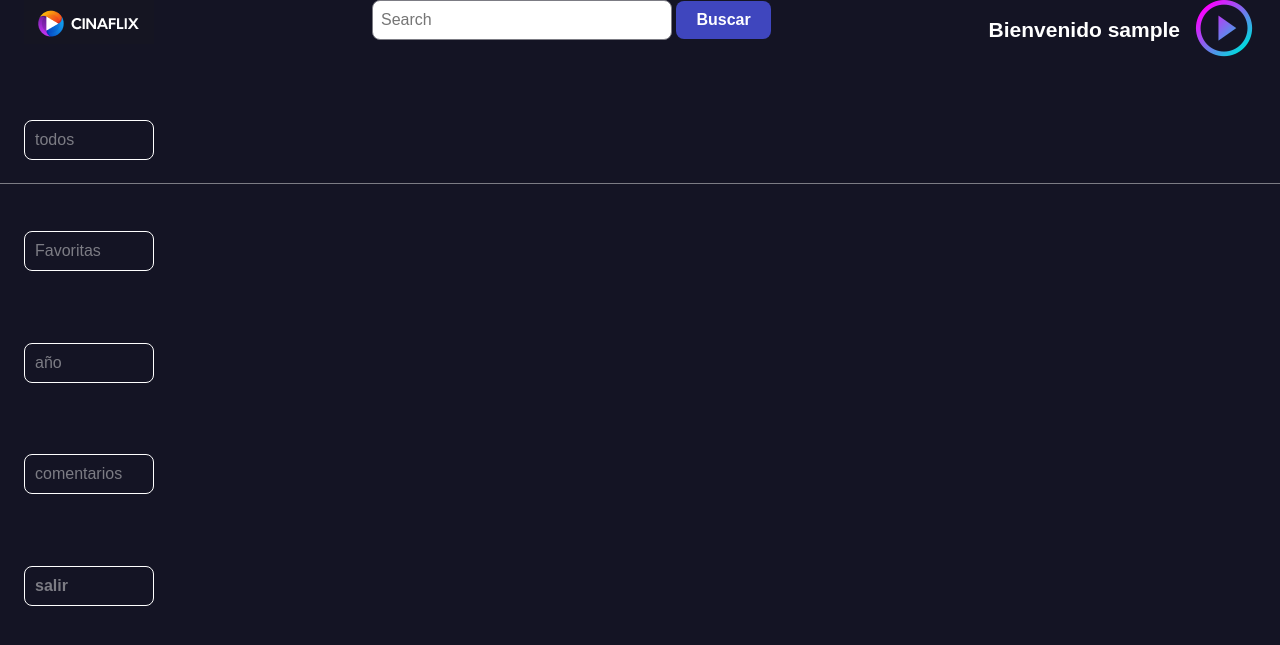
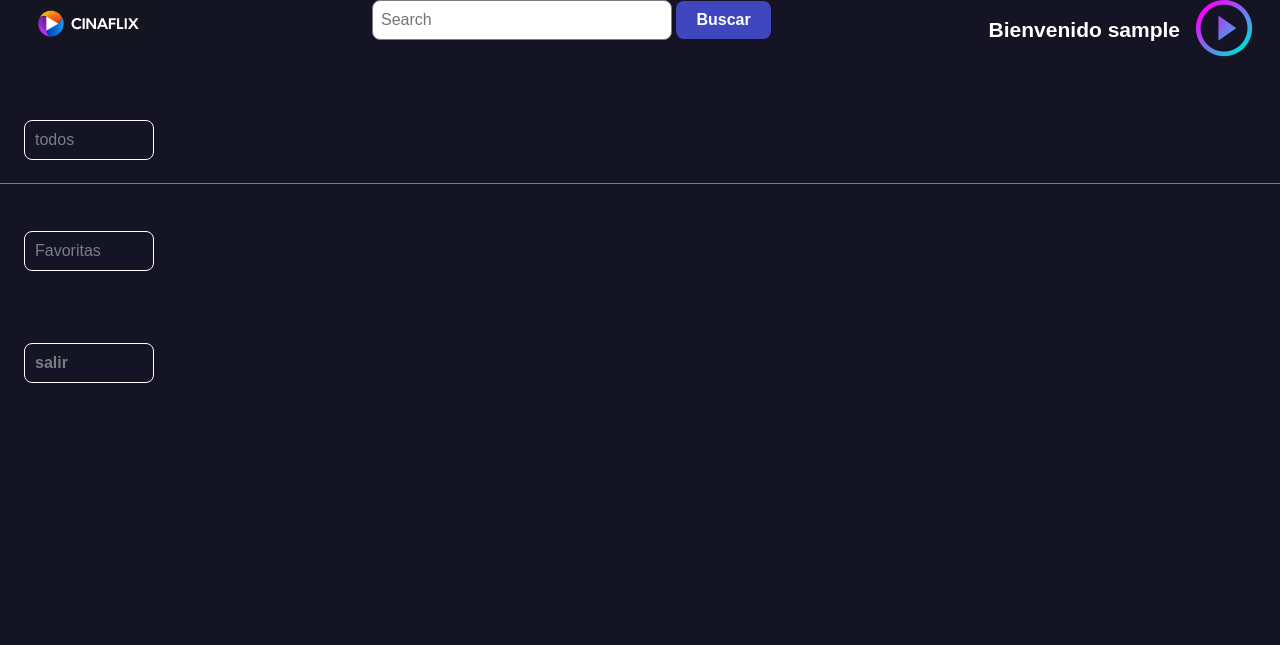
Before and after one commit to Bogov98/cinaflix, a Django app: page / in a window 1280 px wide. Shown: the top 645 px of the page. Run offline with Django 4.2, Linux system fonts and the light colour scheme; the visitor is signed in with stand-in values (Sample User, id 1); data that the repository does not hold is empty.

Commit message:
coemntario

```diff
--- a/aplicacion/static/css/favoritos.css
+++ b/aplicacion/static/css/favoritos.css
@@ -5,7 +5,7 @@ body {
   }
 
   .container {
-    max-width: 800px;
+    max-width: 1200px;
     margin: 0 auto;
     padding: 20px;
     text-align: center;
@@ -47,5 +47,6 @@ body {
     padding: 10px 20px;
     border-radius: 5px;
     cursor: pointer;
-    margin-top: 20px;
+    margin-right: 50%;
+    align-items: center;
   }
--- a/aplicacion/templates/Favoritos/favoritos.html
+++ b/aplicacion/templates/Favoritos/favoritos.html
@@ -25,7 +25,8 @@
     {%endfor%}
 
 
-    <a href="{% url 'home' %}" class="btn-back">Ir a Home</a>
+
   </div>
+  <a href="{% url 'home' %}" class="btn-back">Ir a Home</a>
 </body>
 </html>
--- a/aplicacion/templates/Home/home.html
+++ b/aplicacion/templates/Home/home.html
@@ -36,12 +36,6 @@
             </li>
             <li>
               <a href="{% url 'vista_favoritos' %}">Favoritas</a>
-            </li>
-            <li>
-              <a href="/">año</a>
-            </li>
-            <li>
-              <a href="/">comentarios</a>
             </li>
             <li>
               <a href="{% url 'salir' %}"class="salir">salir</a>
```
